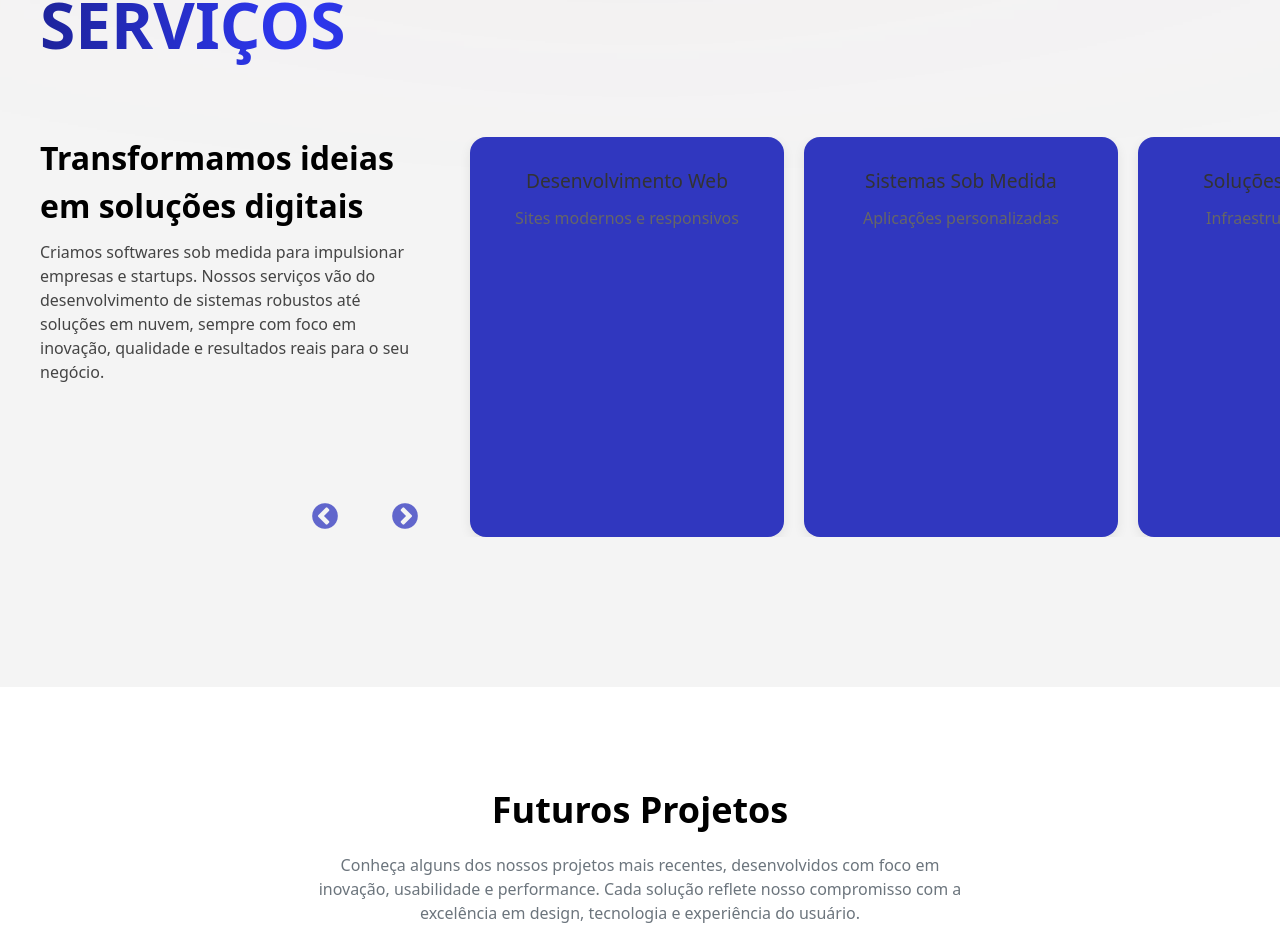
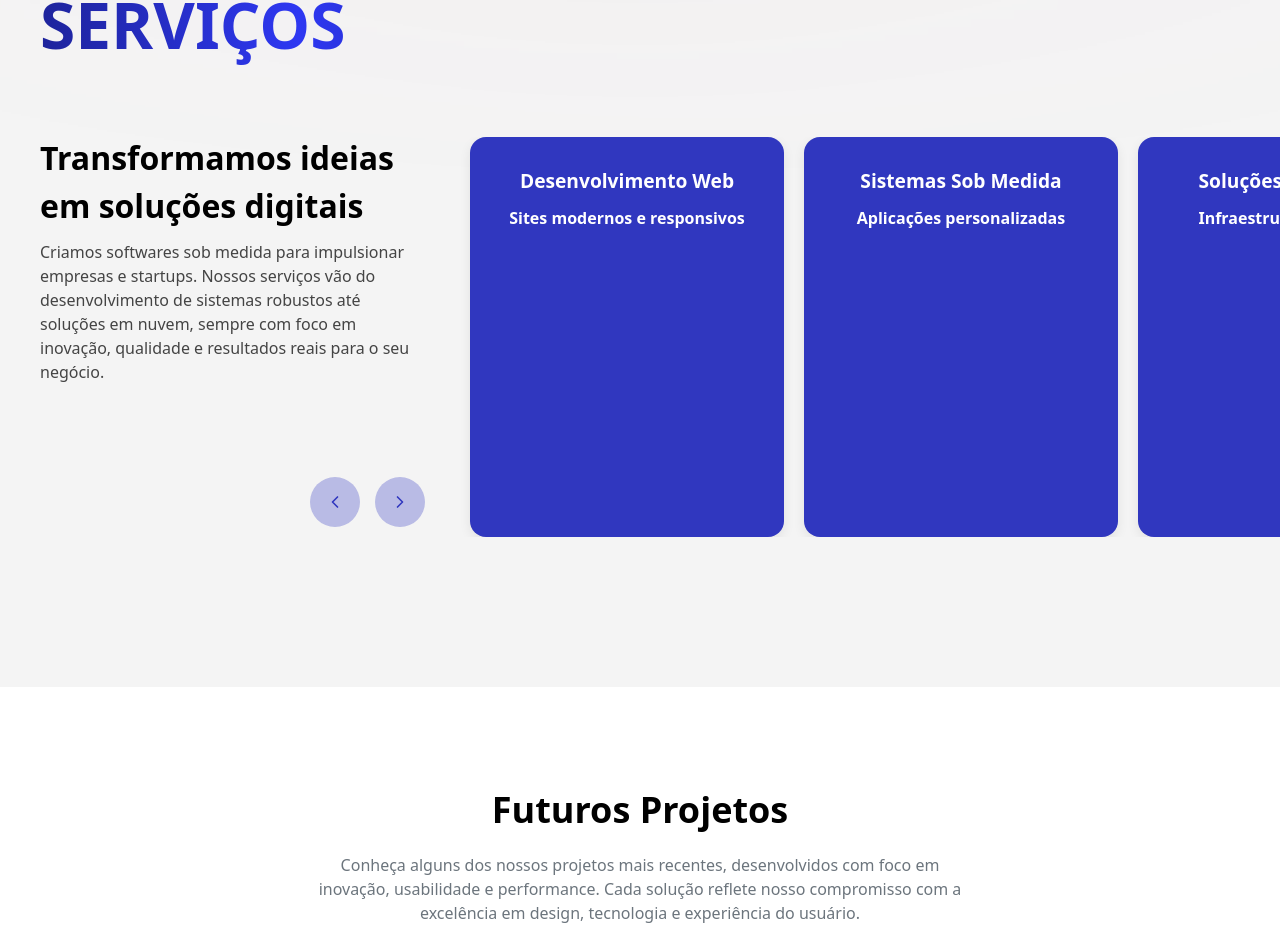
Before and after one commit to inovaSociety/inova---Projeto-3, a React (Vite) app in the folder inova/: page / in a window 1280 px wide. Shown: the part 988-1940 px from the top of the page. Built offline with nearby package versions, Linux system fonts and the light colour scheme; a web font is replaced by a local one.

Commit message:
update servicesCarousel

```diff
--- a/inova/src/components/servicesLp/ServicesCarousel.css
+++ b/inova/src/components/servicesLp/ServicesCarousel.css
@@ -37,45 +37,38 @@
   margin-top: 20px;
 }
 
-.custom-arrows .slick-prev,
-.custom-arrows .slick-next {
-  position: static; /* remove a posição lateral */
-  transform: none;
-  background: #5a2dff;
-  border-radius: 50%;
-  width: 40px;
-  height: 40px;
-  color: #fff;
-}
 
-.custom-arrows .slick-prev:before,
-.custom-arrows .slick-next:before {
-  font-size: 20px;
-  color: white;
-}
+
 
 
 
  /* Configurar a seta para a cor e a posição correta */
 .slick-prev:before,
 .slick-next:before {
-  color: #3037BF !important;   /* cor vermelha */
-  font-size: 30px;         /* opcional: aumenta o tamanho */
+  color: #3037BF !important;
+  font-size: 20px;          /*opcional: aumenta o tamanho */
 }
 
 .slick-prev,
 .slick-next {
-  top: auto;         /* remove alinhamento vertical */
-  bottom: 15px;     /* empurra para baixo do carrossel */
-  transform: none;   /* remove o translate padrão */
+  top: auto;          /*remove alinhamento vertical*/
+  bottom: 15px;     /*empurra para baixo do carrossel*/
+  transform: none;   /*remove o translate padrão */
+   width: 50px;              /* 🔹 bolinha maior */
+  height: 50px;
+  border-radius: 50%;       /* deixa redonda */
+  background: rgba(48, 55, 191, 0.3); /* bolinha translúcida */
+  display: flex;
+  align-items: center;
+  justify-content: center;
 }
 
 .slick-prev {
-  left: -15%;   /* controla a posição horizontal da seta esquerda */
+  left: -15%;    /*controla a posição horizontal da seta esquerda */
 }
 
 .slick-next {
-  right: 105%;  /* controla a posição horizontal da seta direita */
+  right: 105%;   /*controla a posição horizontal da seta direita*/
 }
 
 
@@ -91,3 +84,39 @@
 .slick-slide {
   padding: 0 10px; /* espaçamento entre os slides */
 }
+
+.service-card h3,
+.service-card p {
+  color: #fff;
+  font-weight: bold;
+}
+
+
+
+
+.custom-arrow {
+  width: 50px;
+  height: 50px;
+  border-radius: 50%;
+  background: rgba(48, 55, 191, 0.3);
+  display: flex;
+  align-items: center;
+  justify-content: center;
+  border: none;
+  cursor: pointer;
+  position: absolute;
+  top: 50%;
+  transform: translateY(280%);
+}
+
+.custom-arrow svg {
+  pointer-events: none; /* garante que clique funcione no botão */
+}
+
+.custom-arrow.prev {
+  left: -150px;
+}
+
+.custom-arrow.next {
+ right: 1035px;
+}
--- a/inova/src/components/servicesLp/ServicesCarousel.jsx
+++ b/inova/src/components/servicesLp/ServicesCarousel.jsx
@@ -1,6 +1,44 @@
 import React from "react";
 import Slider from "react-slick";
 import "./ServicesCarousel.css";
+
+// seta esquerda
+const PrevArrow = ({ onClick }) => (
+  <button className="custom-arrow prev" onClick={onClick}>
+    <svg
+      xmlns="http://www.w3.org/2000/svg"
+      width="20"
+      height="20"
+      viewBox="0 0 24 24"
+      fill="none"
+      stroke="#3037BF"      // contorno branco
+      strokeWidth="2"
+      strokeLinecap="round"
+      strokeLinejoin="round"
+    >
+      <polyline points="15 18 9 12 15 6" />
+    </svg>
+  </button>
+);
+
+// seta direita
+const NextArrow = ({ onClick }) => (
+  <button className="custom-arrow next" onClick={onClick}>
+    <svg
+      xmlns="http://www.w3.org/2000/svg"
+      width="20"
+      height="20"
+      viewBox="0 0 24 24"
+      fill="none"
+      stroke="#3037BF"      // contorno branco
+      strokeWidth="2"
+      strokeLinecap="round"
+      strokeLinejoin="round"
+    >
+      <polyline points="9 18 15 12 9 6" />
+    </svg>
+  </button>
+);
 
 const ServicesCarousel = () => {
   const settings = {
@@ -10,6 +48,8 @@ const ServicesCarousel = () => {
     slidesToShow: 3,
     slidesToScroll: 1,
     arrows: true,
+    prevArrow: <PrevArrow />,
+    nextArrow: <NextArrow />,
     appendArrows: (arrows) => (
       <div className="custom-arrows">{arrows}</div>
     ),
@@ -24,7 +64,6 @@ const ServicesCarousel = () => {
 
   return (
     <div className="services-carousel">
-
       <Slider {...settings}>
         {services.map((service, index) => (
           <div key={index} className="service-card">
```
